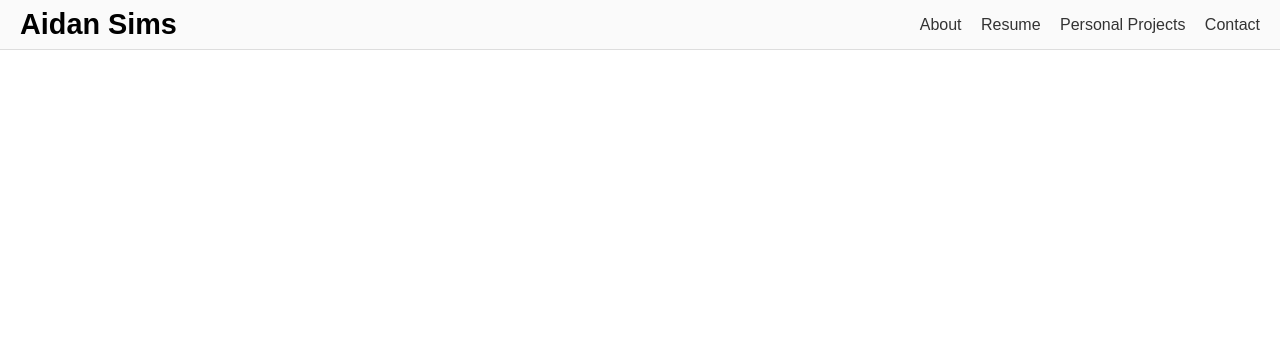
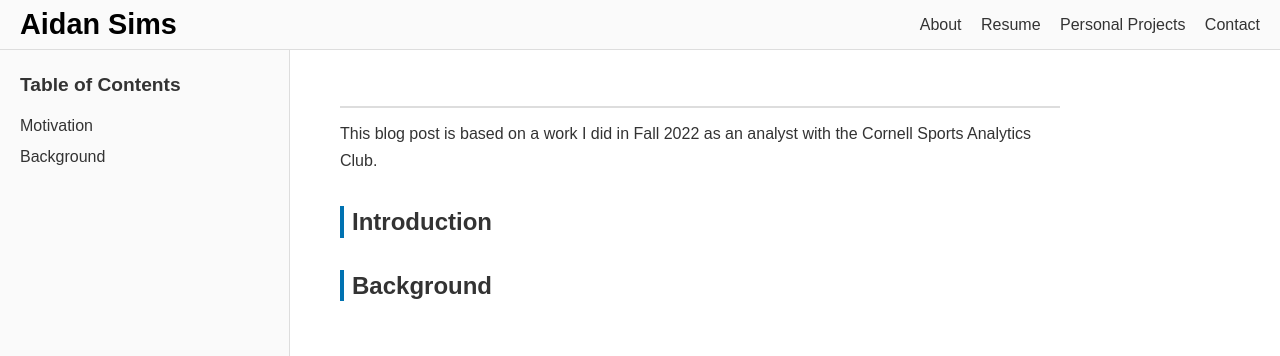
Before and after one commit to simsaidan/simsaidan.github.io, a plain HTML site: page tiebreak.html in a window 1280 px wide. Shown: the top 356 px of the page. Drawn offline with nearby package versions, Linux system fonts and the light colour scheme.

Commit message:
added styling

```diff
--- a/tiebreak.html
+++ b/tiebreak.html
@@ -33,4 +33,27 @@
       <a href="index.html#contact">Contact</a>
     </nav>
   </header>
+  <div class="layout">
+    <aside class="sidebar">
+      <h3>Table of Contents</h3>
+      <ul>
+        <li><a href="#motivation">Motivation</a></li>
+        <li><a href="#background">Background</a></li>
+
+      </ul>
+    </aside>
+    <main class="main-content">
+      <h1 style="margin-top: 20px;"></h1>
+      <p>
+        This blog post is based on a work I did in Fall 2022 as an analyst with
+        the Cornell Sports Analytics Club.
+      </p>
+      <section id="motivation">
+        <h2>Introduction</h2>
+      </section>
+      <section id="background">
+        <h2>Background</h2>
+      </section>
+    </main>
+  </div>
 </body>
```
Also changed, not shown: dashboard.html (+4 -4 lines).
